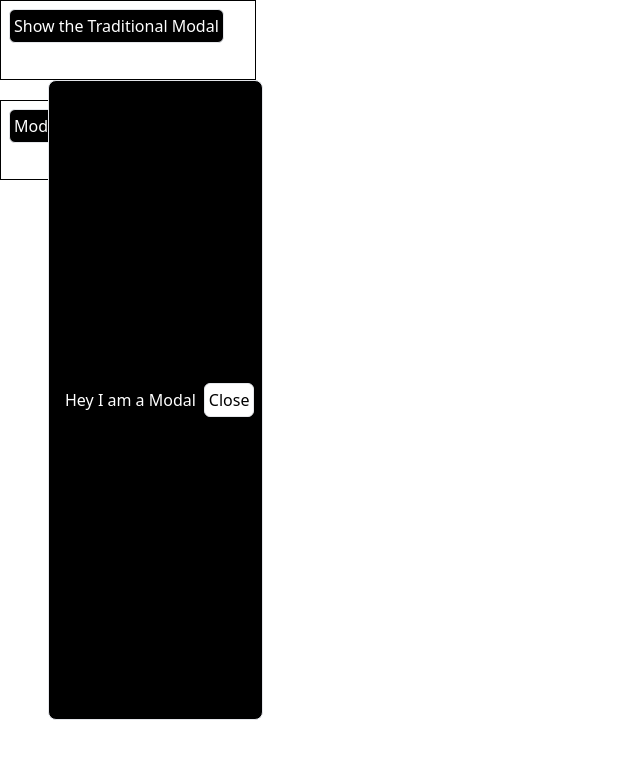
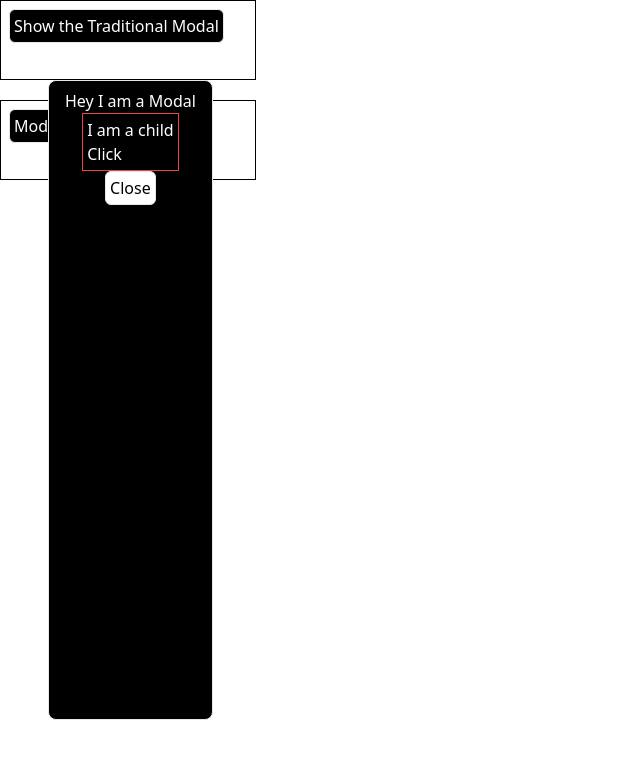
Before and after one commit to Learn-with-Sumit/rnext, a React (Vite) app: page / in a window 1280 px wide. Both pictures are taken after a click on the button "Modal using React Portal". Shown: the top 758 px of the page, without its empty margins (0-640 px from the left). Built offline with nearby package versions, Linux system fonts and the light colour scheme.

Commit message:
Event bubbling

```diff
--- a/src/modal/ModalContent.jsx
+++ b/src/modal/ModalContent.jsx
@@ -1,9 +1,17 @@
 import React from 'react'
-
+const Child = () => {
+  return(
+    <div className='border border-red-500 p-1'>
+      <h1>I am a child</h1>
+      <button>Click</button>
+    </div>
+  )
+}
 const ModalContent = ({onClose}) => {
   return (
-    <div className="flex justify-evenly items-center border rounded-lg absolute top-20 left-12 bottom-20 z-10 bg-black text-white p-2" role="dialog" aria-model="true">
+    <div className="flex flex-col items-center border rounded-lg absolute top-20 left-12 bottom-20 z-10 bg-black text-white p-2" role="dialog" aria-modal="true">
         <p className='mx-2'>Hey I am a Modal</p>
+        <Child />
         <button
             className="bg-white text-black p-1 border rounded-md"
             onClick={onClose}>Close</button>
--- a/src/modal/portal-modal/PortalModal.jsx
+++ b/src/modal/portal-modal/PortalModal.jsx
@@ -3,9 +3,11 @@ import ModalContent from '../ModalContent';
 import Portal from '../../Portal';
 const PortalModal = () => {
     const [showModal, setShowModal] = useState(false);
-
+    const handleClick = () => {
+        console.log('I am clicked');
+    }
   return (
-    <div className="relative border border-black mb-5 p-2 w-64 h-20 overflow-hidden">
+    <div className="relative border border-black mb-5 p-2 w-64 h-20 overflow-hidden" onClick={handleClick}>
         <button
             className="bg-black text-white p-1 border rounded-md"
             onClick={() => setShowModal(true)}
```
